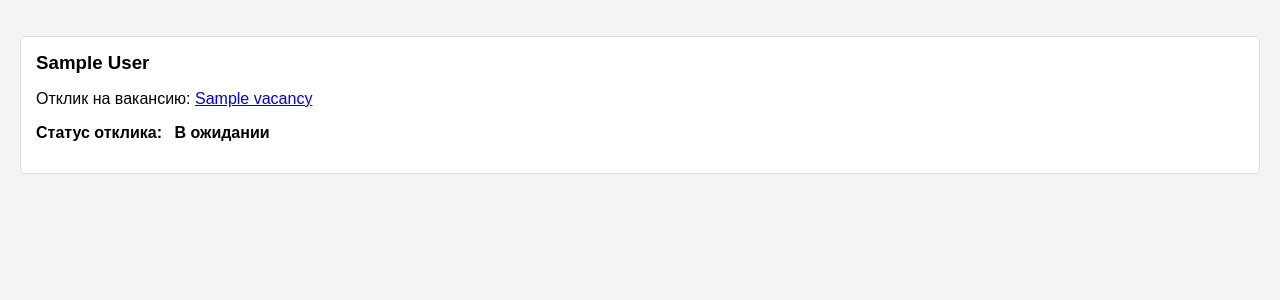
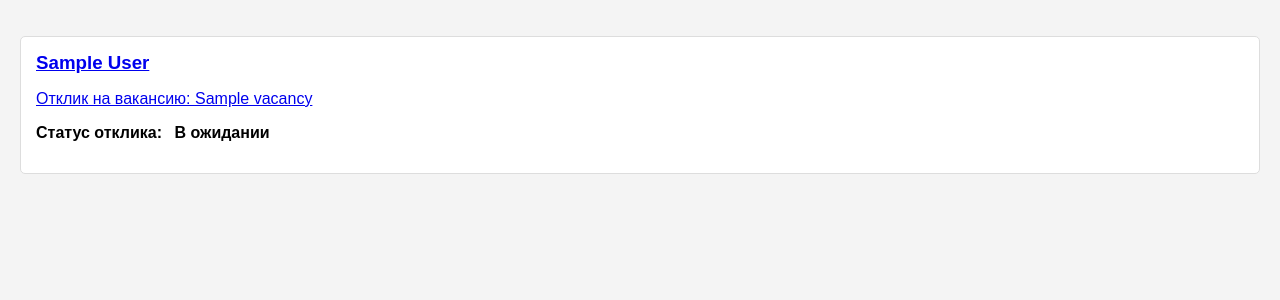
Before and after one commit to zhumka/HiredUp, a Django app: template work/templates/work/applications_employer.html in a window 1280 px wide. Shown: the part 158-458 px from the top of the page. Run offline with Django 5.2, Linux system fonts and the light colour scheme; the template is opened without the code that fills it: values that come from a table or form of the project are taken from there, others are empty; tables that the repository leaves empty hold one stand-in row (values such as "Sample post").

Commit message:
Добавил ссылку на страницу подробного описания отклика

```diff
--- a/work/templates/work/applications_employer.html
+++ b/work/templates/work/applications_employer.html
@@ -30,9 +30,12 @@
             <ul class="applications-list">
                 {% for application in applications %}
                     <li class="application-item">
-                        <h3>{{ application.job_seeker.user.get_full_name }}</h3>
-                        <p>Отклик на вакансию: <a href="{% url 'vacancy_detail' application.vacancy.id %}">{{ application.vacancy.title }}</a></p>
-                        <p><strong>Статус отклика:</strong> <span class="status {{ application.get_status_display|lower }}">{{ application.get_status_display }}</span></p>
+                        <!-- Сделать карточку отклика кликабельной, обернув её в ссылку -->
+                        <a href="{% url 'application_detail' application.id %}" class="application-card">
+                            <h3>{{ application.job_seeker.user.get_full_name }}</h3>
+                            <p>Отклик на вакансию: <a href="{% url 'vacancy_detail' application.vacancy.id %}">{{ application.vacancy.title }}</a></p>
+                            <p><strong>Статус отклика:</strong> <span class="status {{ application.get_status_display|lower }}">{{ application.get_status_display }}</span></p>
+                        </a>
                     </li>
                 {% endfor %}
             </ul>
```
